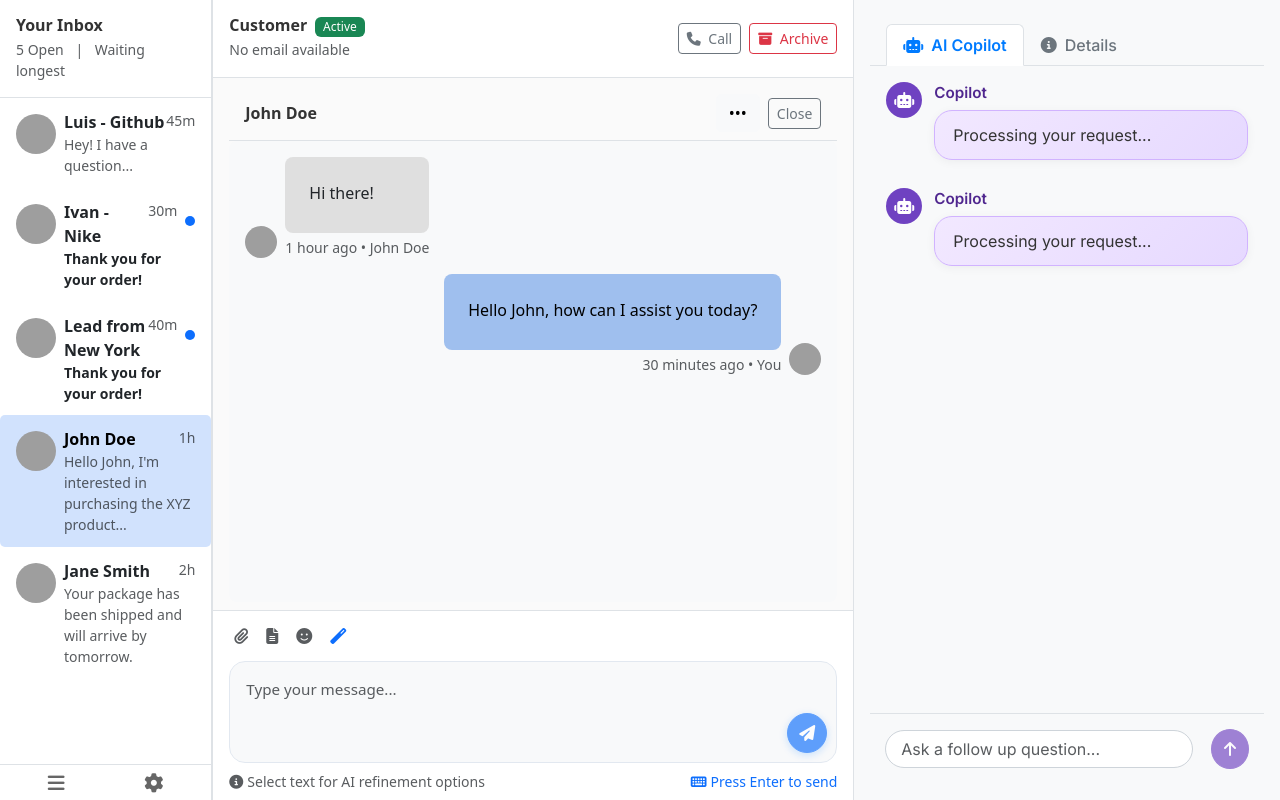
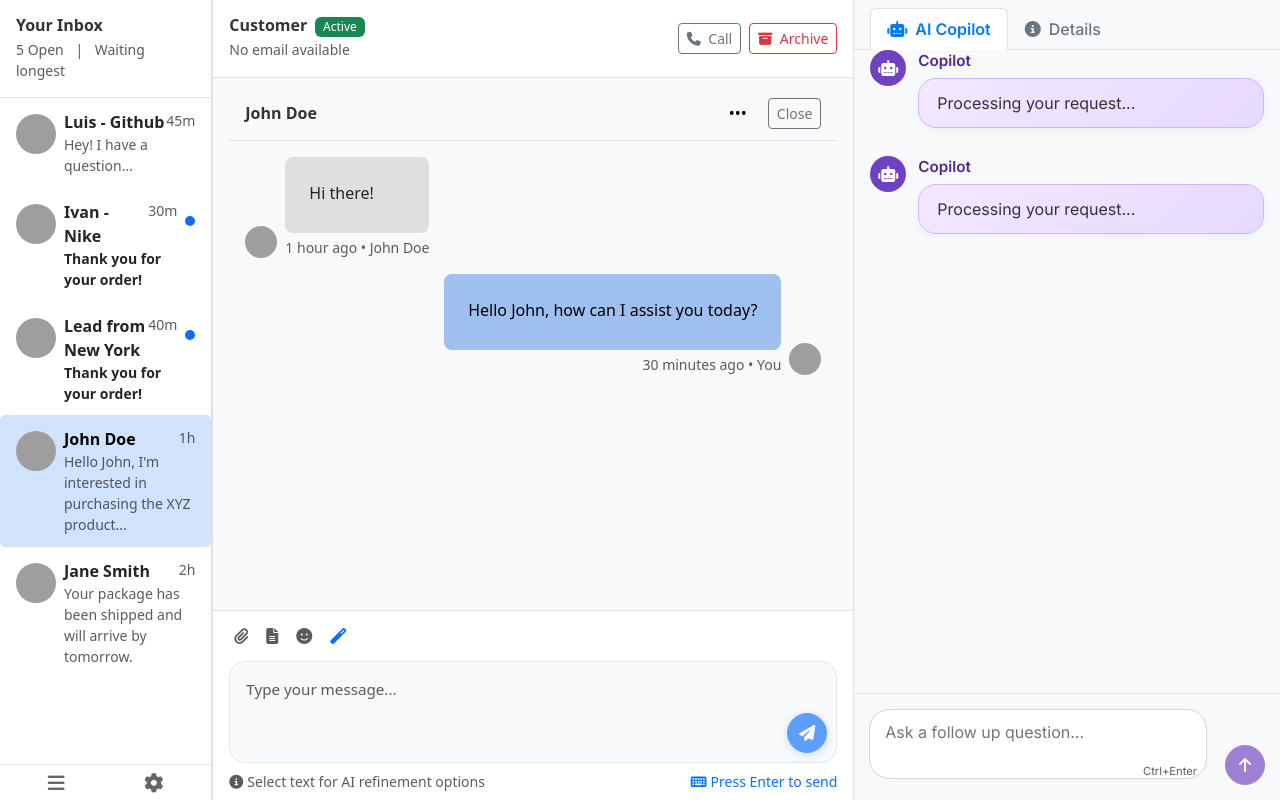
Before and after one commit to sivakumar6678/intercom-clone, a React (Vite) app: page / in a window 1280 px wide. Both pictures are taken after a click on the button 105 px from the left and 482 px from the top of the page. Built offline with nearby package versions, Linux system fonts and the light colour scheme; grey boxes are pictures that could not be loaded.

Commit message:
good code implementions fixed

```diff
--- a/src/components/AICopilotPanel.jsx
+++ b/src/components/AICopilotPanel.jsx
@@ -271,6 +271,54 @@ export default function AICopilotPanel({ thread }) {
     };
   }, []);
 
+  // Reference to the textarea element
+  const textareaRef = useRef(null);
+
+  // Update textarea height when question changes
+  useEffect(() => {
+    const textarea = textareaRef.current;
+    if (textarea) {
+      // Save the current scroll position of the chat container
+      const chatContainer = document.querySelector('.chat-history');
+      const scrollTop = chatContainer ? chatContainer.scrollTop : 0;
+
+      // Reset height to calculate the new height
+      textarea.style.height = 'auto';
+
+      // Set the new height based on content
+      const newHeight = Math.min(150, textarea.scrollHeight);
+      textarea.style.height = newHeight + 'px';
+
+      // If chat container exists and we're expanding, maintain scroll position
+      if (chatContainer && newHeight > 40) {
+        chatContainer.scrollTop = scrollTop;
+      }
+    }
+  }, [question]);
+
+  // Handle adding selected text to Copilot
+  const handleAddToCopilot = () => {
+    if (!selectedText) return;
+
+    // Hide the text menu
+    setShowTextMenu(false);
+
+    // Get the selected text
+    const textToAdd = selectedText;
+
+    // Clear the selection
+    setSelectedText('');
+
+    // Set the selected text as the question without submitting
+    setQuestion(textToAdd);
+
+    // Focus the input field so the user can refine the text
+    const inputField = document.querySelector('.copilot-input');
+    if (inputField) {
+      inputField.focus();
+    }
+  };
+
   const handleTextAction = async (action) => {
     if (!selectedText) return;
     setProcessingText(true);
@@ -432,6 +480,11 @@ export default function AICopilotPanel({ thread }) {
     aiCopilotPanel: {
       fontFamily: "'Inter', sans-serif", // Matching typical modern UI font
       backgroundColor: '#f8f9fa', // Light background for the panel
+      display: 'flex',
+      flexDirection: 'column',
+      height: '100vh', // Full viewport height
+      maxHeight: '100vh',
+      overflow: 'hidden', // Prevent overall scrolling
     },
     userMessageBubble: {
       backgroundColor: '#e9ecef', // A light grey for user messages
@@ -555,20 +608,31 @@ export default function AICopilotPanel({ thread }) {
       fontSize: '0.8rem',
     },
     chatHistory: {
-      maxHeight: '80vh', // Adjust based on other elements' height
-      flexGrow: 1,
+      flex: '1 1 auto', // Allow it to grow and shrink
+      overflow: 'auto', // Make it scrollable
       paddingRight: '10px', // For scrollbar
+      minHeight: '100px', // Ensure there's always some space for chat
     },
     inputForm: {
       padding: '15px',
       borderTop: '1px solid #dee2e6',
       backgroundColor: '#f8f9fa', // Consistent with panel background
+      flex: '0 0 auto', // Don't grow or shrink
     },
     inputField: {
       borderRadius: '20px',
       borderColor: '#ced4da',
       paddingLeft: '15px',
       paddingRight: '15px',
+      paddingTop: '10px',
+      paddingBottom: '10px',
+      width: '100%',
+      lineHeight: '1.5',
+      outline: 'none',
+      boxShadow: 'none',
+      border: '1px solid #ced4da',
+      color:'black',
+      transition: 'border-color 0.15s ease-in-out, box-shadow 0.15s ease-in-out',
     },
     sendButton: {
       backgroundColor: '#6f42c1',
@@ -643,7 +707,7 @@ export default function AICopilotPanel({ thread }) {
 
 
   return (
-    <div className="d-flex flex-column h-100" style={styles.aiCopilotPanel}>
+    <div className="d-flex flex-column" style={styles.aiCopilotPanel}>
       {/* Inject keyframes for animations */}
       <style>
         {`
@@ -675,7 +739,7 @@ export default function AICopilotPanel({ thread }) {
           .text-menu-btn:hover { background-color: #f0f0f0; }
         `}
       </style>
-      <Nav variant="tabs" className="mb-3 px-3 pt-2">
+      <Nav variant="tabs" className="px-3 pt-2" style={{ flex: '0 0 auto' }}>
         <Nav.Item>
           <Nav.Link active={activeTab === 'copilot'} onClick={() => setActiveTab('copilot')}>
             <i className="fas fa-robot me-2"></i>AI Copilot
@@ -694,7 +758,7 @@ export default function AICopilotPanel({ thread }) {
             {/* Prompt Templates removed as per requirements */}
 
             {/* Chat History */}
-            <div className="overflow-auto mb-0 px-3" style={styles.chatHistory}>
+            <div className="overflow-auto px-3 chat-history" style={styles.chatHistory}>
               {qaHistory.map((item, index) => (
                 <div key={index}>
                   {/* User's Question - Rendered as part of the AI response block in the new design */}
@@ -796,16 +860,48 @@ export default function AICopilotPanel({ thread }) {
             </div>
 
             {/* Ask input */}
-            <Form className="d-flex align-items-center" onSubmit={handleAsk} style={styles.inputForm}>
-              <Form.Control
-                type="text"
-                placeholder="Ask a follow up question..."
-                value={question}
-                onChange={(e) => setQuestion(e.target.value)}
-                disabled={loading}
-                className="flex-grow-1 me-2"
-                style={styles.inputField}
-              />
+            <Form className="d-flex align-items-end" onSubmit={handleAsk} style={styles.inputForm}>
+              <div className="flex-grow-1 me-2 position-relative">
+                <textarea
+                  placeholder="Ask a follow up question..."
+                  value={question}
+                  onChange={(e) => {
+                    setQuestion(e.target.value);
+                  }}
+                  onKeyDown={(e) => {
+                    // Submit on Ctrl+Enter or Cmd+Enter
+                    if ((e.ctrlKey || e.metaKey) && e.key === 'Enter') {
+                      e.preventDefault();
+                      if (question.trim()) {
+                        handleAsk(e);
+                      }
+                    }
+                  }}
+                  disabled={loading}
+                  className="copilot-input w-100"
+                  style={{
+                    ...styles.inputField,
+                    resize: 'none',
+                    height: 'auto',
+                    minHeight: '40px',
+                    maxHeight: '150px',
+                    overflow: 'auto',
+                    paddingRight: '30px',
+                    backgroundColor: '#ffffff'
+                  }}
+                  ref={textareaRef}
+                />
+                <small
+                  className="text-muted position-absolute"
+                  style={{
+                    right: '10px',
+                    bottom: '5px',
+                    fontSize: '0.7rem'
+                  }}
+                >
+                  Ctrl+Enter
+                </small>
+              </div>
               <Button
                 type="submit"
                 disabled={loading || !question.trim()}
@@ -849,6 +945,7 @@ export default function AICopilotPanel({ thread }) {
                 transform: 'translate(-50%, -110%)', // Adjust to appear above selection
             }}
             >
+            <Button style={styles.textMenuButton} onClick={() => handleAddToCopilot()}>🤖 Add to Copilot</Button>
             <Button style={styles.textMenuButton} onClick={() => handleTextAction('polish')}>✨ Polish</Button>
             <Button style={styles.textMenuButton} onClick={() => handleTextAction('elaborate')}>📖 Elaborate</Button>
             <Button style={styles.textMenuButton} onClick={() => handleTextAction('summarize')}>🧠 Summarize</Button>
--- a/src/pages/AdminInbox.jsx
+++ b/src/pages/AdminInbox.jsx
@@ -92,7 +92,7 @@ export default function AdminInbox() {
         </Col>
 
         {/* AI Copilot */}
-        <Col xs={12} md={3} lg={3} xl={4} className="bg-light border-start d-flex flex-column p-3">
+        <Col xs={12} md={3} lg={3} xl={4} className="bg-light border-start d-flex flex-column">
           <AICopilotPanel thread={selectedThread} />
         </Col>
       </Row>
```
